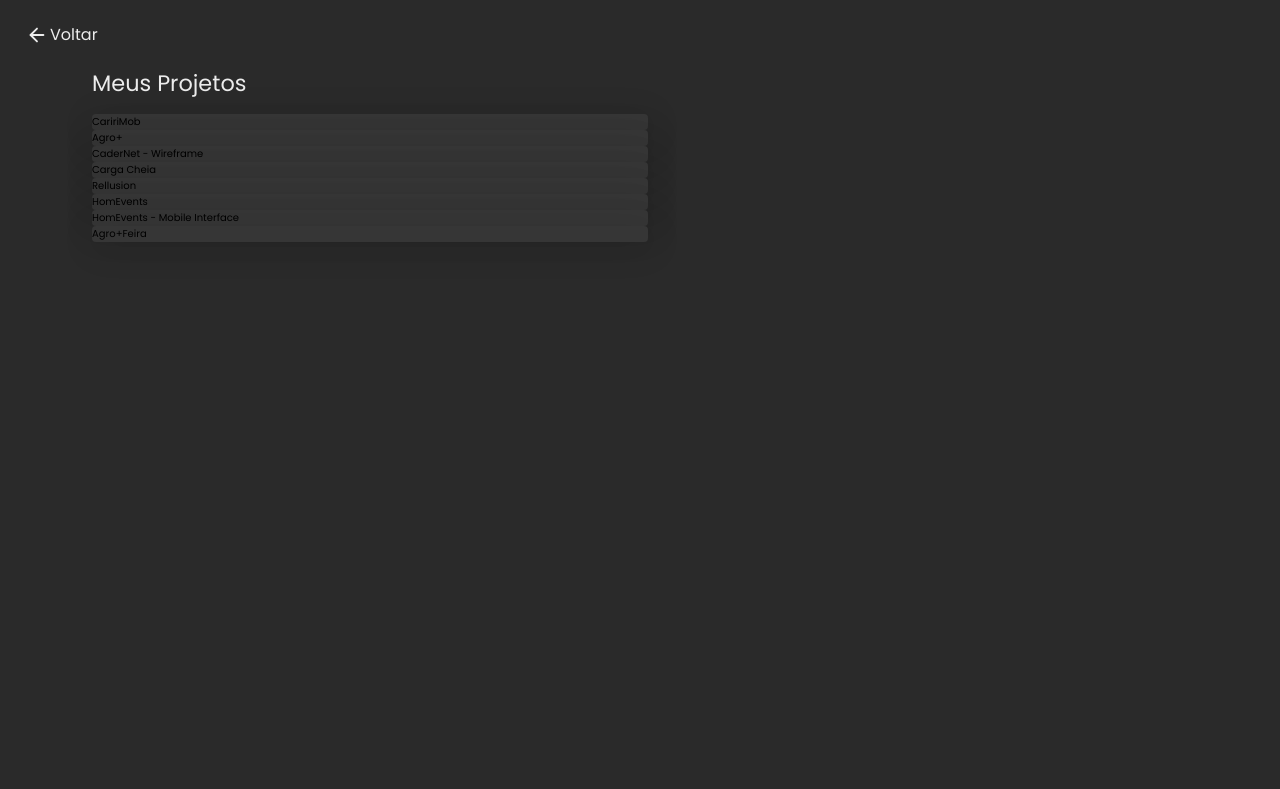
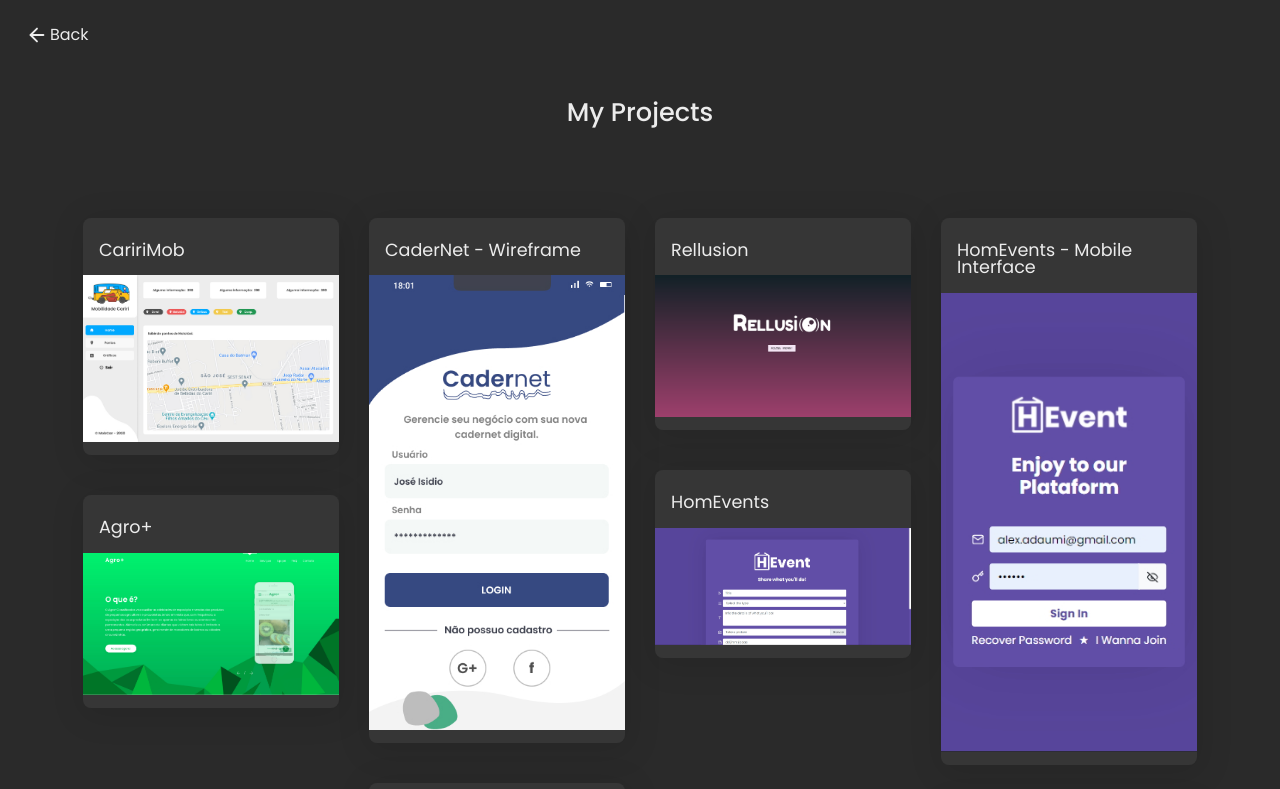
Before and after one commit to hiimlex/portfolio, a React (Create React App) app: page /portfolio/all in a window 1280 px wide. Shown: the top 789 px of the page. Built offline with nearby package versions, Linux system fonts and the light colour scheme.

Commit message:
asdasdasdasd

```diff
--- a/src/App.tsx
+++ b/src/App.tsx
@@ -8,7 +8,7 @@
 import usePersistedState from "./utils/usePersistedState";
 
 function App() {
-	const [theme, setTheme] = usePersistedState<any>("theme", dark);
+	const [theme] = usePersistedState<any>("theme", dark);
 
 	return (
 		<ThemeProvider theme={theme}>
--- a/src/components/CardContainer/index.tsx
+++ b/src/components/CardContainer/index.tsx
@@ -140,7 +140,7 @@
 		const id = setTimeout(() => {
 			setCounter(counter + 1);
 			fetchNewCard();
-		}, 3000);
+		}, 6000);
 		return () => {
 			clearTimeout(id);
 		};
--- a/src/components/Modal/index.tsx
+++ b/src/components/Modal/index.tsx
@@ -124,15 +124,12 @@
 	return (
 		<Overlay>
 			<OutsideModal onClick={onCloseButtonClick}></OutsideModal>
+			<Close onClick={onCloseButtonClick}>
+				<MdClose size={24} color={theme.colors.text}></MdClose>
+			</Close>
 			{can && (
 				<ModalComponent>
 					<ModalContent>
-						<Close onClick={onCloseButtonClick}>
-							<MdClose
-								size={24}
-								color={theme.colors.text}
-							></MdClose>
-						</Close>
 						<Carousel>
 							{modal &&
 								orientation &&
--- a/src/components/Modal/styles.ts
+++ b/src/components/Modal/styles.ts
@@ -9,7 +9,7 @@
 export const OutsideModal = styled.div`
 	width: 100vw;
 	height: 100vh;
-	position: absolute;
+	position: fixed;
 	background: rgba(0, 0, 0, 0.3);
 	overflow: hidden;
 	display: flex;
@@ -51,6 +51,7 @@
 	justify-content: center;
 	cursor: pointer;
 	opacity: 1;
+	z-index: 99999;
 	transition: all 0.3s ease;
 
 	&:hover {
@@ -60,16 +61,15 @@
 	margin: 0 !important;
 
 	@media (max-width: 720px) {
-		right: -4px;
-		top: -4px;
+		right: 8px;
+		top: 8px;
 	}
 `;
 
 export const ModalComponent = styled.div`
 	max-width: 92vw;
-	width: auto;
-	min-height: 80vh;
-	height: auto;
+	min-height: 70vh;
+	position: relative;
 
 	border-radius: 12px;
 	background: ${(props) => props.theme.colors.background};
@@ -270,6 +270,7 @@
 	justify-content: center;
 	flex-direction: row;
 	flex-wrap: wrap;
+	margin-top: 48px;
 
 	* {
 		margin: 0 24px;
--- a/src/components/RandomCard/index.tsx
+++ b/src/components/RandomCard/index.tsx
@@ -6,7 +6,7 @@
 import { getProjectByName } from "../RandomProject";
 import { Card, Image } from "./styles";
 
-interface Props {
+export interface Props {
 	size: Size;
 	src: any;
 	title?: string;
@@ -28,8 +28,9 @@
 const RandomCard: React.FC<RandomCardProps> = (props) => {
 	const [counter, setCounter] = useState<number>(0);
 
-	const [animation, setAnimation] =
-		useState<FlattenSimpleInterpolation | undefined>(randomAnimation);
+	const [animation, setAnimation] = useState<
+		FlattenSimpleInterpolation | undefined
+	>(randomAnimation);
 
 	const [stopAnimation, setStopAnimation] = useState<boolean>(false);
 	const [local, setLocal] = useState<boolean>(false);
@@ -45,7 +46,7 @@
 		setStopAnimation(stop);
 	};
 
-	const openModalInfo = (proj: Props) => {
+	const openModalInfo = (proj: { title?: string }) => {
 		if (proj && proj.title) {
 			const project = getProjectByName(proj.title);
 			dispachShowModal(project);
@@ -58,7 +59,7 @@
 			if (!stopAnimation) {
 				setAnimation(randomAnimation);
 			}
-		}, 2500);
+		}, 4000);
 		return () => {
 			clearTimeout(id);
 		};
@@ -92,7 +93,7 @@
 				}}
 				hover={hasTitle}
 				onClick={() => {
-					openModalInfo(props);
+					openModalInfo({ title: props.title });
 				}}
 			>
 				<Image
--- a/src/components/RandomProject/index.ts
+++ b/src/components/RandomProject/index.ts
@@ -113,7 +113,7 @@
 		"Este projeto foi idealizado e implementado para o Hackaton da NASA Space Apps - Consiste em fornecer planetas em Realidade Aumentada, para um ensino mais didático.",
 	url: "https://github.com/hiimlex/rellusion",
 
-	colabs: ["@RenanGustavo", "@IgorMelo", "@PaulaMichelle"],
+	colabs: ["@RenanGustavo", "@IgorMelo", "@PaulaMicheli"],
 };
 
 const homEvents: Project = {
--- a/src/pages/Landing/index.tsx
+++ b/src/pages/Landing/index.tsx
@@ -1,38 +1,112 @@
 import React, { useContext, useEffect, useState } from "react";
 import { FiArrowLeft } from "react-icons/fi";
+import { connect, ConnectedProps } from "react-redux";
+import { useHistory } from "react-router-dom";
 import { ThemeContext } from "styled-components";
-import { getAllProjects, Project } from "../../components/RandomProject";
-import { Back, Container, Content, Projects, Projeto, Title } from "./styles";
+import { Colabs, ColabsContent } from "../../components/Modal/styles";
+import {
+	getAllProjects,
+	getProjectByName,
+	Project,
+} from "../../components/RandomProject";
+import { showModal } from "../../store/actions";
+import { RootState } from "../../store/reducers";
+import useGrid from "../../utils/useGrid";
+import {
+	Back,
+	Container,
+	Content,
+	ProjectCard,
+	ProjectImage,
+	Projects,
+	ProjectTitle,
+	Title,
+} from "./styles";
 
-const Landing = () => {
+const mapStateToProps = (state: RootState) => ({
+	modal: state.modal.modal,
+});
+
+const mapDispatchToProps = {
+	dispachShowModal: showModal,
+};
+
+const connector = connect(mapStateToProps, mapDispatchToProps);
+
+type LandingProps = {} & ConnectedProps<typeof connector>;
+
+const Landing: React.FC<LandingProps> = (props) => {
+	const { dispachShowModal, modal } = props;
+
 	const theme = useContext(ThemeContext);
 	const [projects, setProjects] = useState<Project[]>([]);
+	const grid = useGrid()[1];
+
+	const history = useHistory();
+
+	const goToHome = () => {
+		history.push("/portfolio");
+	};
 
 	const fetchProjects = () => {
 		setProjects(getAllProjects());
+	};
+
+	const openModalInfo = (proj: { title: string }) => {
+		if (proj && proj.title) {
+			const project = getProjectByName(proj.title);
+			dispachShowModal(project);
+		}
 	};
 
 	useEffect(() => {
 		fetchProjects();
 	}, []);
 
+	useEffect(() => {
+		if (modal) {
+		}
+	}, [modal]);
+
 	return (
-		<>
-			<Back>
-				<FiArrowLeft color={theme.colors.text} size={22} /> Voltar
+		<Content>
+			<Back
+				onClick={() => {
+					goToHome();
+				}}
+			>
+				<FiArrowLeft color={theme.colors.text} size={22} /> Back{" "}
 			</Back>
-			<Content>
 			<Container>
-					<Title>Meus Projetos</Title>
-					<Projects>
+				<Title>My Projects</Title>
+				<Projects
+					style={{
+						columnCount: grid.column,
+						MozColumnCount: grid.column,
+						WebkitColumnCount: grid.column,
+					}}
+				>
 					{projects.map((el: Project, index: number) => (
-							<Projeto>{el.name}</Projeto>
+						<ProjectCard
+							key={index}
+							onClick={() => {
+								openModalInfo({ title: el.name });
+							}}
+						>
+							<ProjectTitle>{el.name}</ProjectTitle>
+							<ProjectImage
+								src={process.env.PUBLIC_URL + el.project[0].url}
+							></ProjectImage>
+						</ProjectCard>
 					))}
 				</Projects>
+				<Colabs>
+					@It's to be like that. Designed and developed by Alex.{" "}
+					{new Date().toDateString()}
+				</Colabs>
 			</Container>
 		</Content>
-		</>
 	);
 };
 
-export default Landing;
+export default connector(Landing);
--- a/src/pages/Landing/styles.ts
+++ b/src/pages/Landing/styles.ts
@@ -1,9 +1,13 @@
 import styled from "styled-components";
 
 export const Content = styled.div`
+	position: relative;
+	display: flex;
+	flex-direction: column;
+	justify-content: center;
+	align-items: center;
 	width: 100vw;
-	height: 100vh;
-	position: relative;
+	height: auto;
 `;
 
 export const Back = styled.div`
@@ -35,36 +39,79 @@
 `;
 
 export const Container = styled.div`
-	width: 88vw;
-	height: calc(auto + 240px);
+	width: 92vw;
+	max-width: 92vw;
 	padding: 12px;
-	margin: 120px 80px;
+	margin-top: 64px;
+	align-items: center;
+	justify-self: center;
 
 	display: flex;
 	flex-direction: column;
-	align-items: flex-start;
+	align-items: center;
 	justify-content: center;
+	position: relative;
+	z-index: 0;
 `;
 
 export const Title = styled.h3`
-	font-size: 1.4rem;
-	line-height: 1.4rem;
+	font-size: 1.6rem;
+	line-height: 1.6rem;
 	color: ${(props) => props.theme.colors.text};
-	font-weight: 400;
+	font-weight: 500;
+	padding: 24px;
+	z-index: 0;
 `;
 
 export const Projects = styled.div`
-	margin-top: 20px;
-	display: flex;
-	flex-direction: row;
-	flex-wrap: wrap;
-	justify-content: flex-start;
-	align-items: center;
+	padding: 48px;
+	-moz-column-gap: 30px;
+	-webkit-column-gap: 30px;
+	column-gap: 30px;
+
+	position: relative;
+	z-index: 4;
+	height: auto;
+
+	@media (max-width: 768px) {
+		padding: 0;
+		display: flex;
+		flex-direction: column;
+	}
 `;
 
-export const Projeto = styled.div`
-	width: 100%;
+export const ProjectCard = styled.div`
+	display: inline-block;
+	width: 20vw;
 	background: ${(props) => props.theme.colors.contrast};
 	box-shadow: 2px 5px 32px 4px rgba(0, 0, 0, 0.1);
-	border-radius: 4px;
+	border-radius: 8px;
+	height: auto;
+	padding: 8px 0;
+	margin: 20px 0;
+	cursor: pointer;
+	transition: all 0.3s ease-in-out;
+
+	:hover {
+		box-shadow: 0 0 12px ${(props) => props.theme.colors.shadow};
+		z-index: 1;
+		transform: scale(1.02);
+	}
+
+	@media (max-width: 768px) {
+		width: 80vw;
+	}
 `;
+
+export const ProjectTitle = styled.h3`
+	font-size: 1.1rem;
+	line-height: 1.1rem;
+	color: ${(props) => props.theme.colors.text};
+	font-weight: 400;
+	padding: 16px;
+`;
+
+export const ProjectImage = styled.img`
+	width: 100%;
+	height: auto;
+`;
--- a/src/pages/Portfolio/index.tsx
+++ b/src/pages/Portfolio/index.tsx
@@ -6,7 +6,7 @@
 import light from "../../styles/themes/light";
 import usePersistedState from "../../utils/usePersistedState";
 
-const Portfolio = () => {
+const Portfolio: React.FC = () => {
 	const [theme, setTheme] = usePersistedState<any>("theme", dark);
 
 	const toggleTheme = () => {
--- a/src/styles/global.ts
+++ b/src/styles/global.ts
@@ -14,13 +14,26 @@
     height: 100vh;
     width: 100vw;
     font-family: "Poppins", sans-serif;
-    display: flex;
-    align-items: center;
-    justify-content: center;
+	overflow-x: hidden;
     user-select: none; /* supported by Chrome and Opera */
    -webkit-user-select: none; /* Safari */
    -khtml-user-select: none; /* Konqueror HTML */
    -moz-user-select: none; /* Firefox */
    -ms-user-select: none; /* Internet Explorer/Edge */
   }
+
+  body::-webkit-scrollbar {
+  width: 12px;               /* width of the entire scrollbar */
+	}
+
+body::-webkit-scrollbar-track {
+  background: ${(props) =>
+		props.theme.colors.shadow};        /* color of the tracking area */
+}
+
+body::-webkit-scrollbar-thumb {
+  background-color: ${(props) =>
+		props.theme.colors.contrast};    /* color of the scroll thumb */
+  border-radius: 24px;       /* roundness of the scroll thumb */
+}
 `;
--- a/src/utils/useGrid.ts
+++ b/src/utils/useGrid.ts
@@ -20,7 +20,7 @@
 	}
 
 	if (width > 1440) {
-		grid.column = 5;
+		grid.column = 4;
 		breakpoint = "xl";
 	}
 
```
Also changed, not shown: src/components/MainContent/index.tsx (+4 -17 lines). Lines whose indentation alone changed are shown as unchanged.
